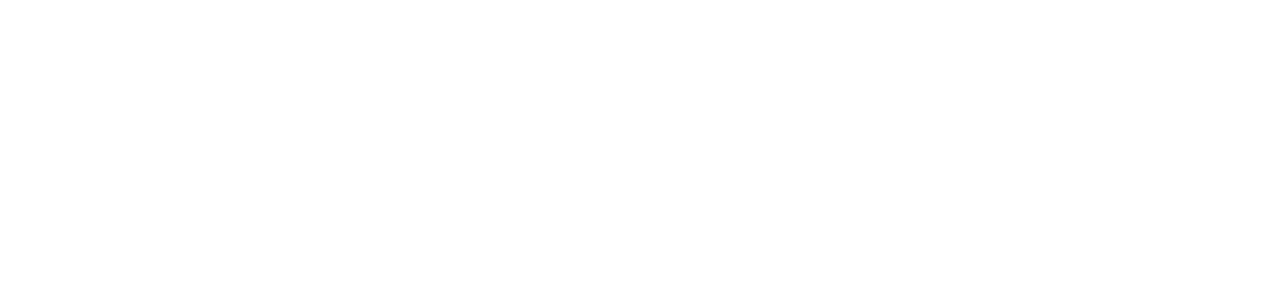
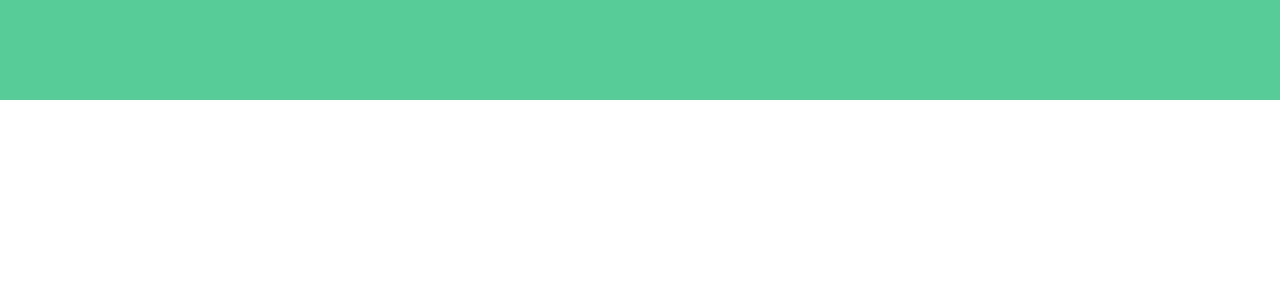
Before and after one commit to lucca-sayuri/car-agua, a React (Vite) app: page / in a window 1280 px wide. Shown: the top 300 px of the page. Built offline with nearby package versions, Linux system fonts and the light colour scheme.

Commit message:
Começando Header

```diff
--- a/src/App.jsx
+++ b/src/App.jsx
@@ -1,8 +1,10 @@
+import Header from "./components/Header/Header"
+
 export default function App() {
 
   return (
     <>
-
+      <Header/>
     </>
   )
 }
--- /dev/null
+++ b/src/components/Header/Header.jsx
@@ -0,0 +1,9 @@
+export default function Header() {
+    return (
+        <>
+            <header>
+
+            </header>
+        </>
+    )
+}
--- a/src/index.css
+++ b/src/index.css
@@ -0,0 +1,16 @@
+@import url('https://fonts.googleapis.com/css2?family=DM+Sans:ital,opsz,wght@0,9..40,100..1000;1,9..40,100..1000&display=swap');
+
+:root {
+  --font-dm: "DM Sans", sans-serif;
+  --color-green: rgb(87 204 152);
+}
+
+* {
+  margin: 0px;
+}
+
+header {
+  width: 100%;
+  background-color: var(--color-green);
+  height: 100px;
+}
```
Also changed, not shown: src/components/Header/Header.css (added).
